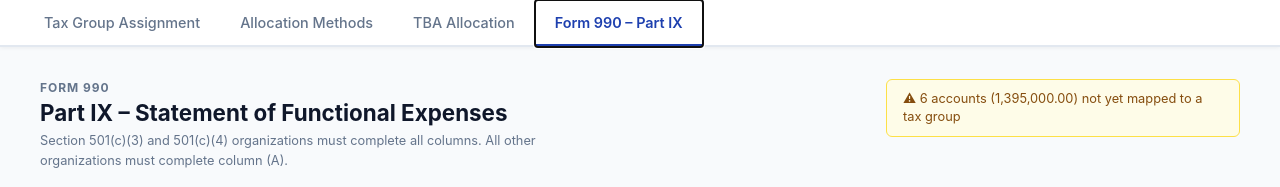
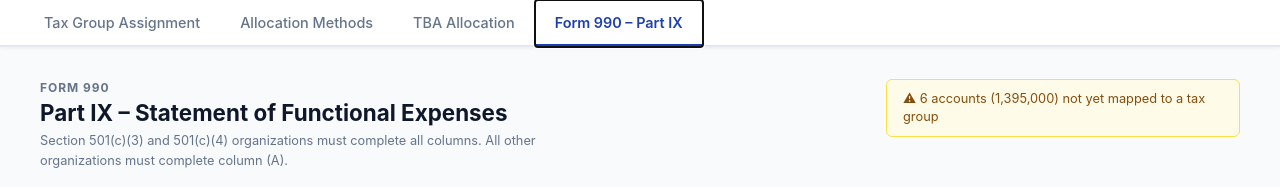
Before and after one commit to kookenny/form990-tool, a React (Vite) app: page / in a window 1280 px wide. Both pictures are taken after a click on the button "Form 990 – Part IX". Shown: the top 187 px of the page. Built offline with nearby package versions, Linux system fonts and the light colour scheme.

Commit message:
Round all displayed amounts to whole numbers

```diff
--- a/src/components/Form990PartIX.jsx
+++ b/src/components/Form990PartIX.jsx
@@ -163,11 +163,11 @@ function computeTotals(accounts, allocationMethods) {
 
 function fmt(n) {
   if (n === 0) return '—'
-  return n.toLocaleString('en-US', { minimumFractionDigits: 2, maximumFractionDigits: 2 })
+  return Math.round(n).toLocaleString('en-US')
 }
 
 function fmtTotal(n) {
-  return n.toLocaleString('en-US', { minimumFractionDigits: 2, maximumFractionDigits: 2 })
+  return Math.round(n).toLocaleString('en-US')
 }
 
 export default function Form990PartIX({ accounts, allocationMethods }) {
@@ -200,7 +200,7 @@ export default function Form990PartIX({ accounts, allocationMethods }) {
         {unallocatedTotal > 0 && (
           <div className="f990-warning">
             ⚠ {unallocated.length} account{unallocated.length !== 1 ? 's' : ''} (
-            {unallocatedTotal.toLocaleString('en-US', { minimumFractionDigits: 2 })})
+            {Math.round(unallocatedTotal).toLocaleString('en-US')})
             {' '}not yet mapped to a tax group
           </div>
         )}
--- a/src/components/TBAAllocation.jsx
+++ b/src/components/TBAAllocation.jsx
@@ -31,7 +31,7 @@ const TBA_LINE_OPTIONS = [
 ]
 
 function formatNumber(n) {
-  return n.toLocaleString('en-US', { minimumFractionDigits: 2, maximumFractionDigits: 2 })
+  return Math.round(n).toLocaleString('en-US')
 }
 
 export default function TBAAllocation({ accounts, allocationMethods, onAccountUpdate }) {
```
